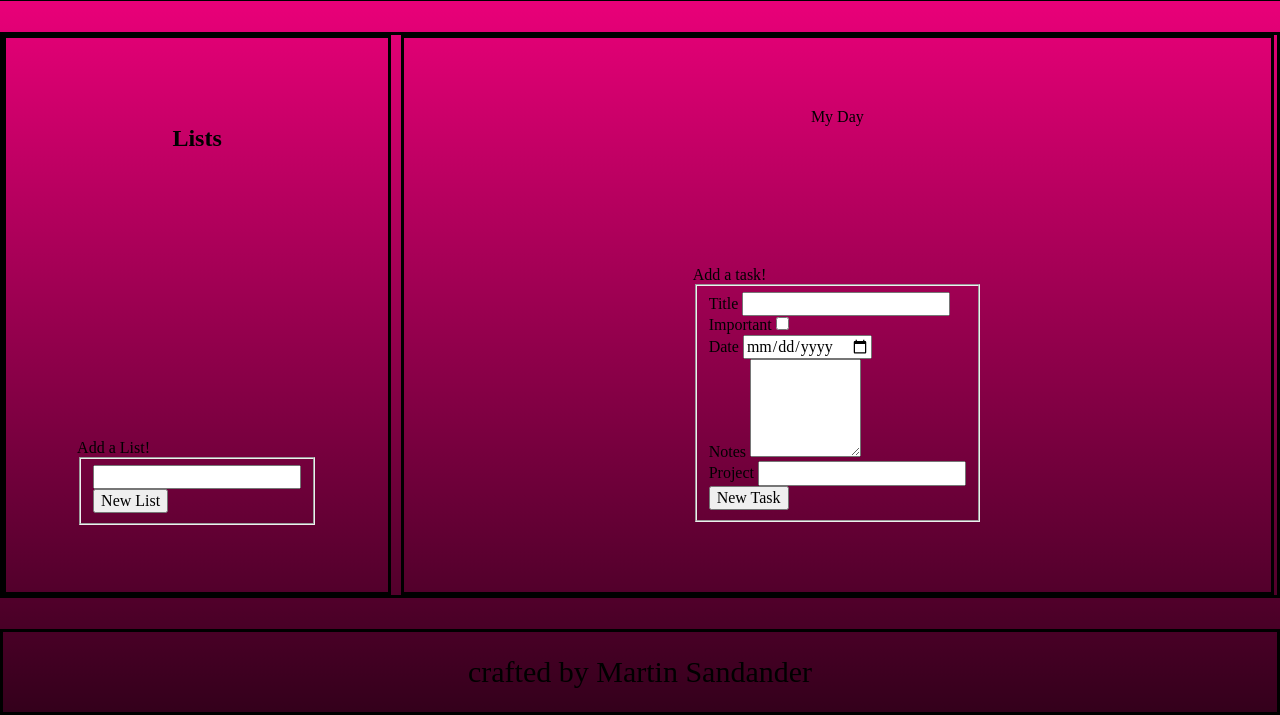
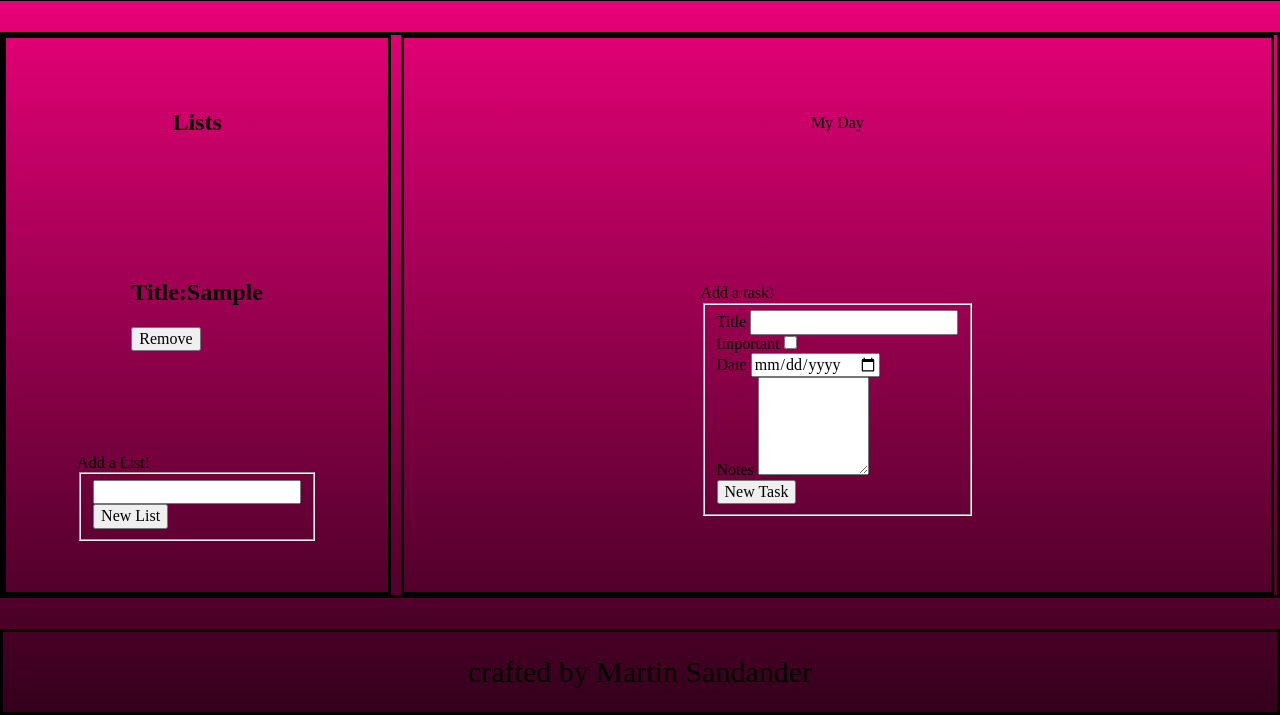
Before and after one commit to martinfs1/project-todo-list, a website built with webpack: page dist/index.html in a window 1280 px wide. Both pictures are taken after typing "Sample" into the empty fields and a click on the button "New List". Shown: the part 85-800 px from the top of the page. Built offline with nearby package versions, Linux system fonts and the light colour scheme.

Commit message:
part of lists section function very well but I need to validate empty imput

```diff
--- a/package.json
+++ b/package.json
@@ -28,6 +28,7 @@
     "webpack-cli": "^5.1.1"
   },
   "dependencies": {
+    "crypto-randomuuid": "^1.0.0",
     "normalize.css": "^8.0.1"
   }
 }
--- a/src/index.js
+++ b/src/index.js
@@ -1,6 +1,5 @@
 import './styles.css';
 import 'normalize.css';
-import { CreateTasks, CreateLists } from './model/createListsAndTasks';
-import ListsSection from './view/Lists';
+import listsSection from './view/Lists';
 
-ListsSection();
+listsSection();
--- a/src/model/createListsAndTasks.js
+++ b/src/model/createListsAndTasks.js
@@ -14,18 +14,13 @@ const CreateTasks = (title, priority, date, edit = false, done = false, note = '
   };
 };
 
-const task = CreateTasks('buy milk', true, 'today', true, true, 'No perder el tiempo');
-task.info();
-
 const CreateLists = (title) => {
+  const id = crypto.randomUUID();
   const info = () => {
     console.log(`List: ${title}`);
   };
-  return { title, info };
+  return { title, info, id };
 };
-
-const lista1 = CreateLists('Shopping List');
-lista1.info();
 
 export {
   CreateTasks,
--- a/src/view/Lists.js
+++ b/src/view/Lists.js
@@ -1,45 +1,53 @@
 import { CreateLists } from '../model/createListsAndTasks';
 
 const titleDom = document.getElementById('titleList');
-const listsDiv = document.getElementById('container-lists');
+const listsDiv = document.querySelector('.container-lists');
 const listsToshow = [];
-let card;
+let cardList;
+let btnListToRemove;
 
 const resetInput = () => {
-  titleDom.value = '';
+  titleDom.value = ' ';
 };
 
-const addList = () => {
+const addListToLists = () => {
   const title = titleDom.value;
-  const list = CreateLists(title);
-  listsToshow.push(list);
-  console.log(listsToshow);
+  if (title) {
+    const list = CreateLists(title);
+    listsToshow.push(list);
+  }
 };
 
 const displayLists = (array) => {
   array.forEach((element) => {
-    card = `
-    <div class="lists" data-id>
-    <h2>Title:${element.title}</h2>
-    <button class="toggle-btn" type="button">Read? Yes/No </button>
-    <button class="remove-btn" type="button">Remove</button>
-    </div>
-    `;
-    listsDiv.innerHTML += card;
+    cardList = `
+      <div class="list" data-id=${element.id}>
+      <h2>Title:${element.title}</h2>
+      <button class="remove-btn" type="button" data-id=${element.id}>Remove</button>
+      </div>
+      `;
+  });
+  listsDiv.innerHTML += cardList;
+};
+
+const removeList = () => {
+  btnListToRemove.remove();
+  listsToshow.forEach((list, i) => {
+    if (list.id === btnListToRemove.dataset.id) { listsToshow.splice(i, 1); }
   });
 };
-//  I need to continue to solve the problem to show new lists
-const ListsSection = () => {
-  const lists = document.querySelector('.container-lists');
-  console.log(lists);
-  document.addEventListener('click', (e) => {
+
+const listsSection = () => {
+  listsDiv.parentElement.addEventListener('click', (e) => {
     e.preventDefault();
     if (e.target.matches('.newListBtn')) {
-      console.log('newListBtn');
-      addList();
+      addListToLists();
       resetInput();
       displayLists(listsToshow);
+    } else if (e.target.matches('.remove-btn')) {
+      btnListToRemove = e.target.parentNode;
+      removeList();
     }
   });
 };
-export default ListsSection;
+export default listsSection;
```
Also changed, not shown: dist/index.html, dist/main.js, 1 other file.
